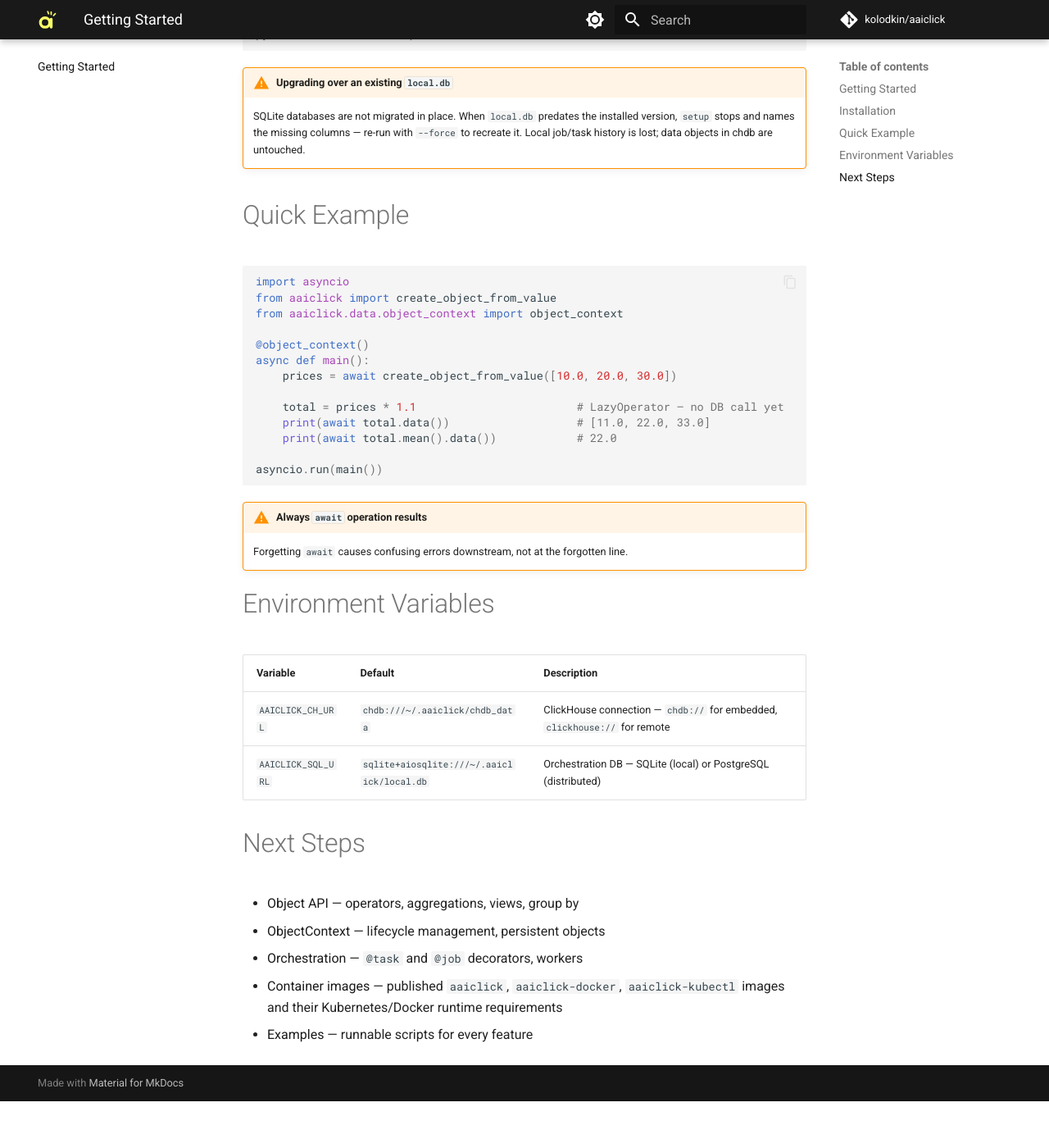
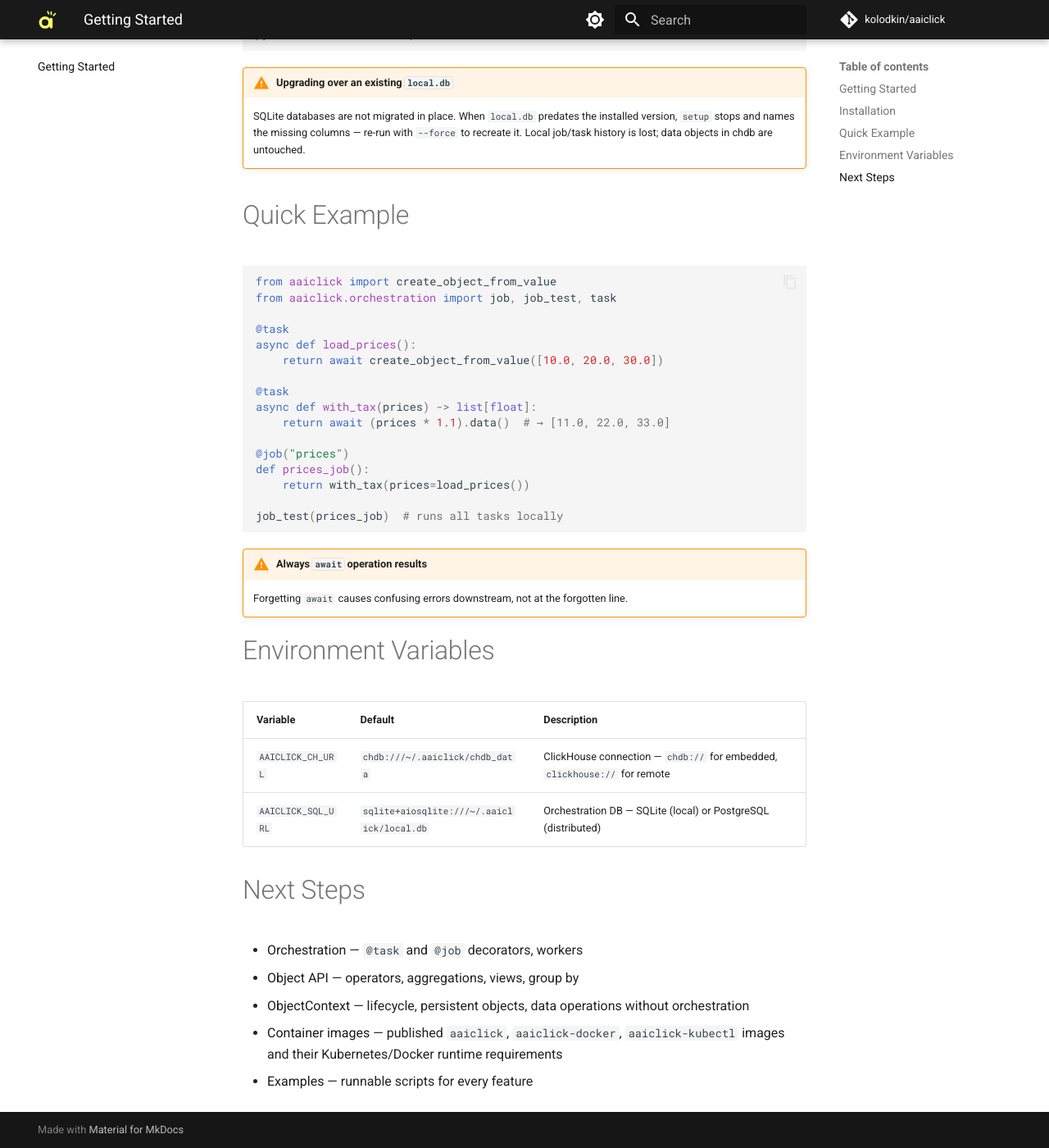
Before and after one commit to kolodkin/aaiclick, an MkDocs documentation site: the page built from docs/getting_started.md, in a window 1280 px wide and 1400 px high, scrolled down 414 px. Shown: the whole window at 82% size. Built offline with MkDocs 1.6.1 and Material for MkDocs 9.7.7, drawn with Linux system fonts in a browser that asks for light colours; comment, search, counter and statistics services are not loaded; before the commit the page ends 1757 px from its top, so only the background shows below that.

Commit message:
Docs: lead with orchestration, move data-only mode to a side note
README, index and Getting Started now show orchestration first; standalone
object_context() usage moves to a short closing section. Nav lists the
orchestration guides and examples before the Object API ones.

Co-Authored-By: Claude Opus 5.5 <noreply@anthropic.com>
Claude-Session: https://claude.ai/code/session_01LcC1uCBnh8xnXhLoHjzJd6

````diff
--- a/docs/getting_started.md
+++ b/docs/getting_started.md
@@ -48,19 +48,22 @@ Getting Started
 # Quick Example
 
 ```python
-import asyncio
 from aaiclick import create_object_from_value
-from aaiclick.data.object_context import object_context
+from aaiclick.orchestration import job, job_test, task
 
-@object_context()
-async def main():
-    prices = await create_object_from_value([10.0, 20.0, 30.0])
+@task
+async def load_prices():
+    return await create_object_from_value([10.0, 20.0, 30.0])
 
-    total = prices * 1.1                        # LazyOperator — no DB call yet
-    print(await total.data())                   # [11.0, 22.0, 33.0]
-    print(await total.mean().data())            # 22.0
+@task
+async def with_tax(prices) -> list[float]:
+    return await (prices * 1.1).data()  # → [11.0, 22.0, 33.0]
 
-asyncio.run(main())
+@job("prices")
+def prices_job():
+    return with_tax(prices=load_prices())
+
+job_test(prices_job)  # runs all tasks locally
 ```
 
 !!! warning "Always `await` operation results"
@@ -75,8 +78,8 @@ asyncio.run(main())
 
 # Next Steps
 
+- [Orchestration](user_guide/orchestration.md) — `@task` and `@job` decorators, workers
 - [Object API](user_guide/object.md) — operators, aggregations, views, group by
-- [ObjectContext](user_guide/object_context.md) — lifecycle management, persistent objects
-- [Orchestration](user_guide/orchestration.md) — `@task` and `@job` decorators, workers
+- [ObjectContext](user_guide/object_context.md) — lifecycle, persistent objects, data operations without orchestration
 - [Container images](user_guide/container_images.md) — published `aaiclick`, `aaiclick-docker`, `aaiclick-kubectl` images and their Kubernetes/Docker runtime requirements
-- [Examples](examples/basic_operators.md) — runnable scripts for every feature
+- [Examples](examples/orchestration_basic.md) — runnable scripts for every feature
--- a/mkdocs.yml
+++ b/mkdocs.yml
@@ -69,8 +69,6 @@ nav:
     - Building & Combining Data: tutorial/building_data.md
     - Orchestration: tutorial/orchestration.md
   - User Guide:
-    - Object API: user_guide/object.md
-    - ObjectContext: user_guide/object_context.md
     - Orchestration: user_guide/orchestration.md
     - Task API: user_guide/task_api.md
     - Task API (Python): user_guide/task_api_python.md
@@ -82,7 +80,13 @@ nav:
     - Lineage: user_guide/lineage.md
     - Operation Log: user_guide/oplog.md
     - Example Projects: user_guide/example_projects.md
+    - Object API: user_guide/object.md
+    - ObjectContext: user_guide/object_context.md
   - Examples:
+    - Orchestration Basics: examples/orchestration_basic.md
+    - Orchestration Dynamic: examples/orchestration_dynamic.md
+    - Orchestration Groups: examples/orchestration_groups.md
+    - Orchestration Operators: examples/orchestration_operators.md
     - Basic Operators: examples/basic_operators.md
     - Array Operators: examples/array_operators.md
     - Transforms: examples/transforms.md
@@ -95,8 +99,4 @@ nav:
     - Explode: examples/explode.md
     - Nested Arrays: examples/nested_arrays.md
     - Nullable Columns: examples/nullable.md
-    - Orchestration Basics: examples/orchestration_basic.md
-    - Orchestration Dynamic: examples/orchestration_dynamic.md
-    - Orchestration Groups: examples/orchestration_groups.md
-    - Orchestration Operators: examples/orchestration_operators.md
   - License: LICENSE.md
````
Also changed, not shown: README.md (+9 -13 lines), docs/index.md (+14 -26 lines).
